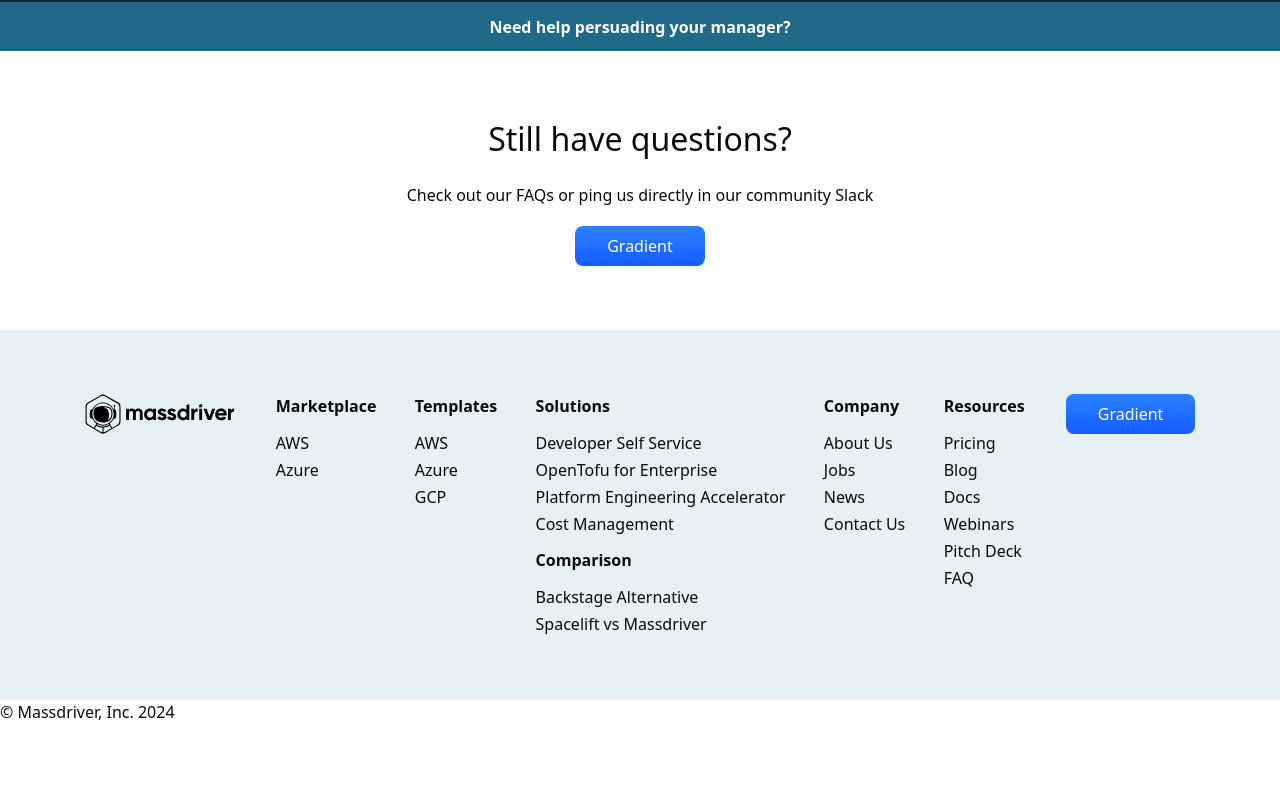
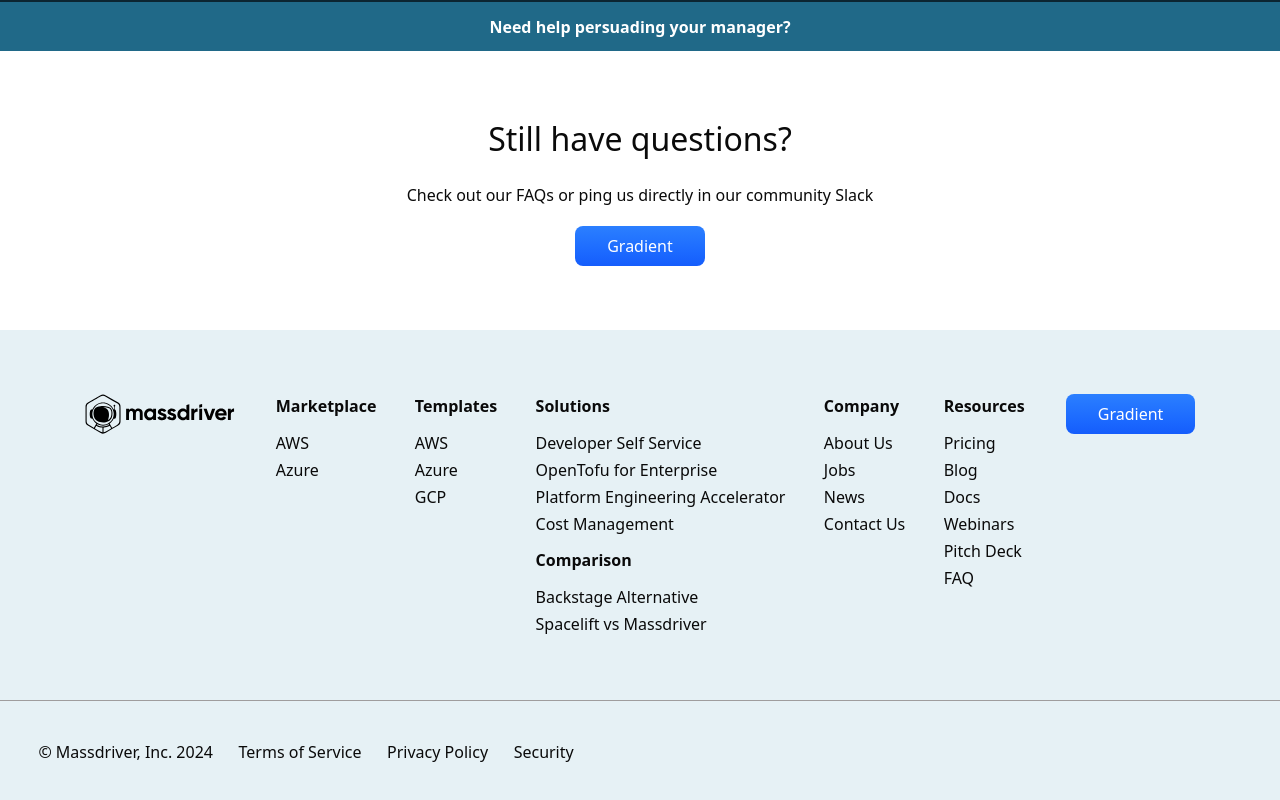
Before and after one commit to gordonzhang1/allmindai, a Next.js app: page / in a window 1280 px wide. Shown: the part 7030-7830 px from the top of the page. Before the commit the page ends 7754 px from the top, so only its background shows below. Built offline with nearby package versions, Linux system fonts and the light colour scheme.

Commit message:
fix: fixed footer respnosiveness

```diff
--- a/src/Footer.css
+++ b/src/Footer.css
@@ -24,3 +24,11 @@
 .desc-title {
   font-weight: bold;
 }
+
+.footer-last {
+  display: flex;
+  gap: 2vw;
+  padding: 3%;
+  background-color: rgb(230, 241, 245);
+  border-top: solid rgb(159, 157, 157) 1px;
+}
--- a/src/components/Footer.tsx
+++ b/src/components/Footer.tsx
@@ -74,6 +74,9 @@
       </div>
       <div className="footer-last">
         <div>© Massdriver, Inc. 2024</div>
+        <div>Terms of Service</div>
+        <div>Privacy Policy</div>
+        <div>Security</div>
       </div>
     </footer>
   );
```
